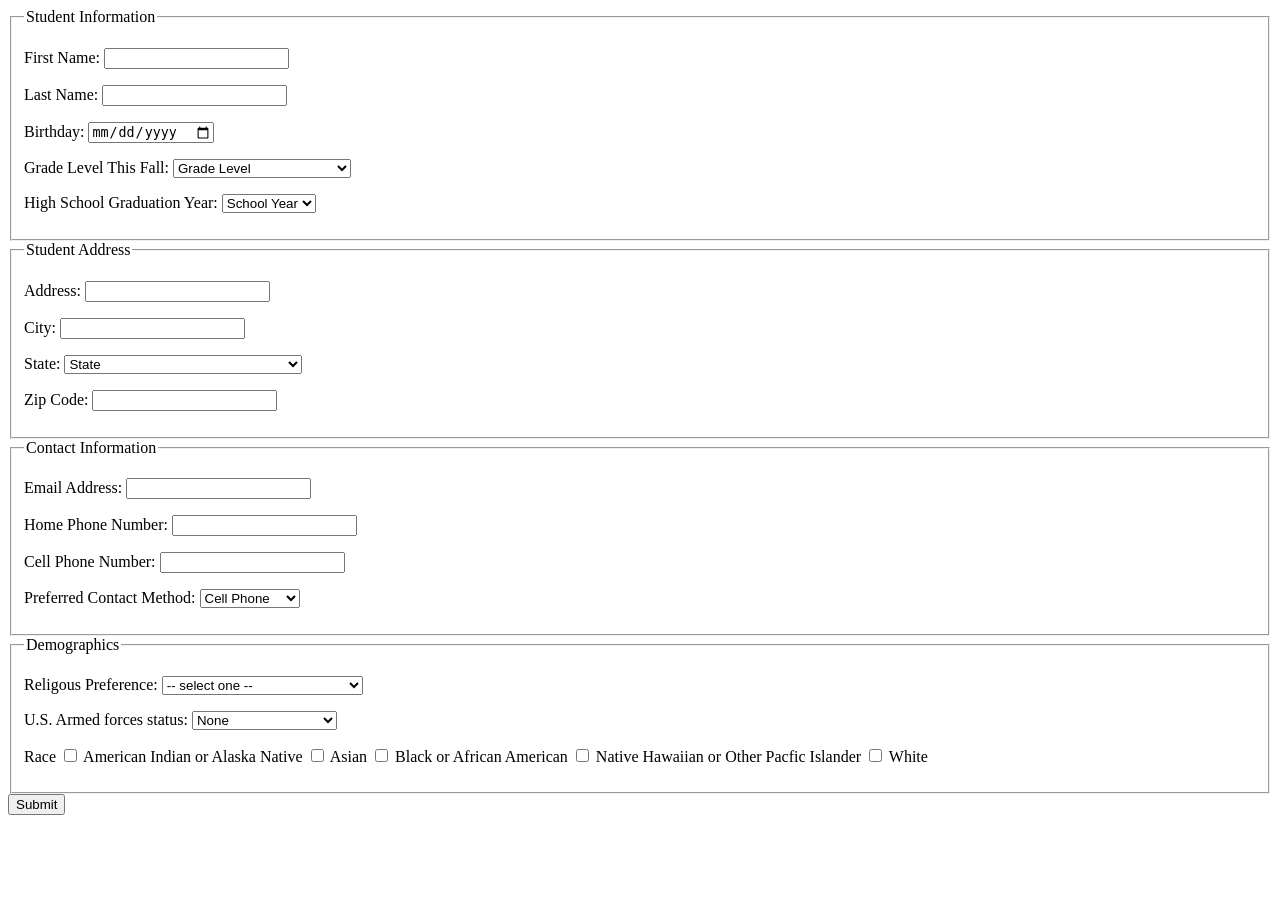
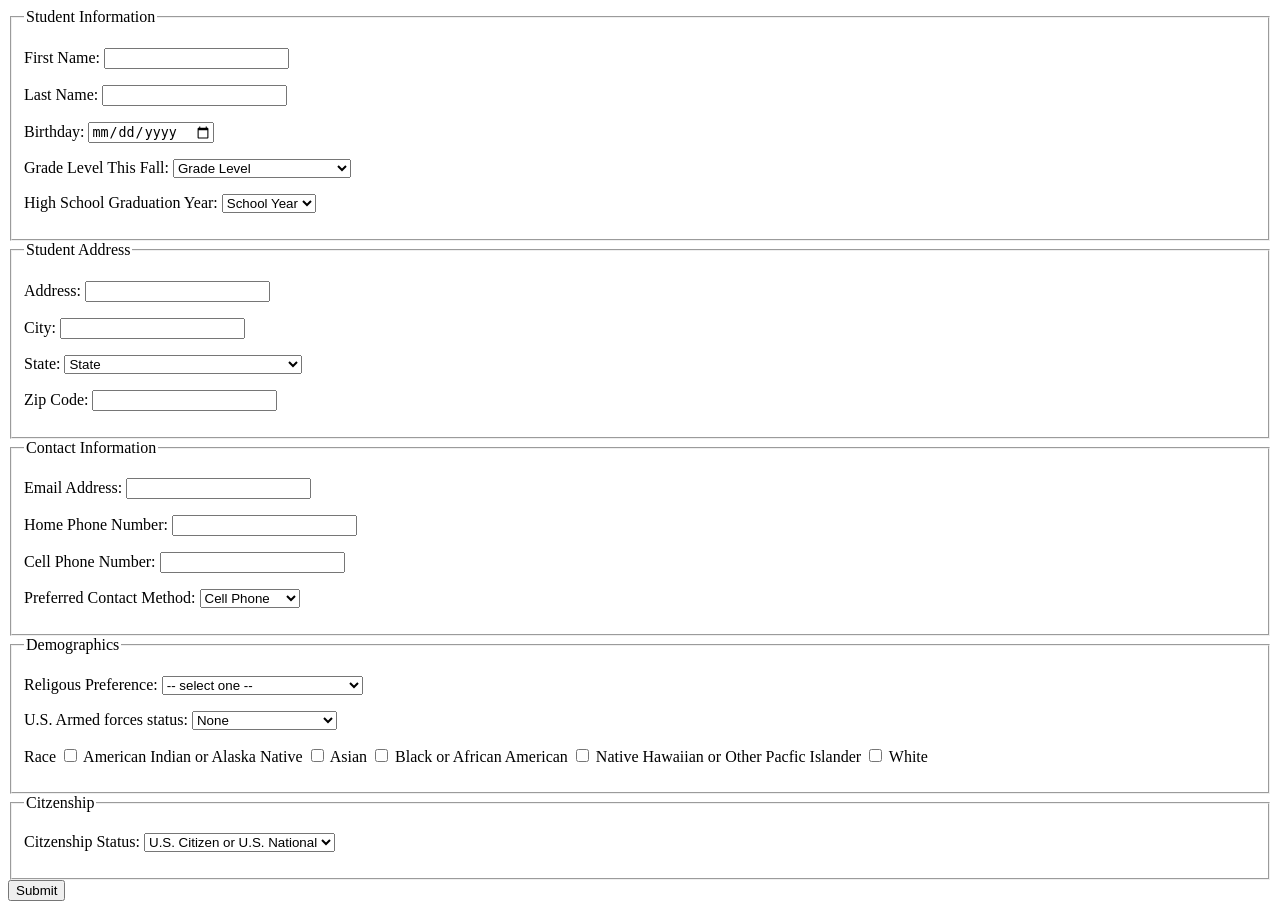
Before and after one commit to jedouard98/scholar-fish, a Python web app: template templates/basic-info.html in a window 1280 px wide. Before the commit the page ends 815 px from the top, so only its background shows below. Run offline with Jinja, Linux system fonts and the light colour scheme; the template is opened without the code that fills it, so the values that code supplies are empty.

Commit message:
Final commit for 8/1/2016 at 5:22

```diff
--- a/templates/basic-info.html
+++ b/templates/basic-info.html
@@ -189,6 +189,21 @@
                <input type="checkbox" name="pacific-islander" value=""> Native Hawaiian or Other Pacfic Islander
                <input type="checkbox" name="white" value=""> White
     </fieldset>
+
+    <fieldset>
+      <legend>Citzenship</legend>
+      <p> Citzenship Status: <select>
+        <option>U.S. Citizen or U.S. National</option>
+        <option value="1">U.S. Dual Citizen</option>
+        <option value="5">U.S. Permanent Resident</option>
+        <option value="4">U.S. Refugee or Asylee</option>
+        <option value="3">Other (Non-US)</option>
+      </select>
+
+
+
+
+    </fieldset>
     <button type="submit">Submit</button>
   </form>
 </body>
```
